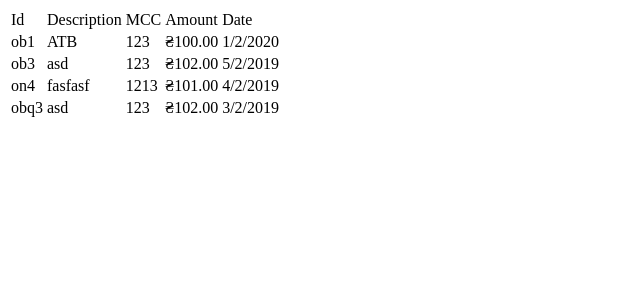
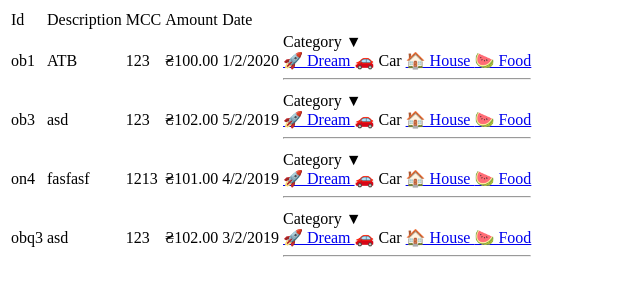
Before and after one commit to lungria/spendshelf-ui, a Vue app: page / in a window 1280 px wide. Shown: the top 300 px of the page, without its empty margins (0-640 px from the left). Built offline with nearby package versions, Linux system fonts and the light colour scheme.

Commit message:
add categoreis table

```diff
--- a/src/App.vue
+++ b/src/App.vue
@@ -2,6 +2,7 @@
   <Page v-slot:content>
     <TransactionList/>
   </Page>
+
 </template>
 
 <script lang="ts">
--- a/src/components/transactions/SendTransaction.vue
+++ b/src/components/transactions/SendTransaction.vue
@@ -1,5 +1,37 @@
 <template>
-  <td hidden>{{this.Data.ID}}</td>
+  <td>
+    <div class="dropdown" v-bind:class="{ 'is-active': mouseOverButton || mouseOverList }">
+      <div class="dropdown-trigger">
+        <div v-on:mouseover.stop="mouseOverButton = true" v-on:mouseleave.stop="mouseOverButton = false" aria-haspopup="true" aria-controls="dropdown-menu">
+          <span>Category ▼</span>
+          <span class="icon is-small">
+        <!--fontawesome required for the icon-->
+        <i class="fa fa-angle-down" aria-hidden="true"></i>
+      </span>
+        </div>
+      </div>
+      <div v-on:mouseover.stop="mouseOverList = true" v-on:mouseleave.stop="mouseOverList = false" class="dropdown-menu" id="dropdown-menu" role="menu">
+        <div class="dropdown-content">
+          <a href="#" class="dropdown-item">
+            🚀 Dream
+          </a>
+          <a class="dropdown-item">
+            🚗 Car
+          </a>
+          <a href="#" class="dropdown-item">
+            🏠 House
+          </a>
+          <a href="#" class="dropdown-item">
+            🍉 Food
+          </a>
+          <hr class="dropdown-divider">
+          <a href="#" class="dropdown-item">
+
+          </a>
+        </div>
+      </div>
+    </div>
+  </td>
 </template>
 
 <script lang="ts">
@@ -10,6 +42,8 @@ import { TransactionId } from '@/models/TransactionData'
 export default class SendTransaction extends Vue {
   @Prop()
   TransactionId?: TransactionId
+  mouseOverButton: boolean = false
+  mouseOverList: boolean = false
 }
 
 </script>
--- a/src/components/transactions/Transaction.vue
+++ b/src/components/transactions/Transaction.vue
@@ -5,14 +5,17 @@
     <td>{{this.Data.MCC}}</td>
     <td>₴{{this.FormattedAmount}}</td>
     <td>{{this.Data.DateTime.toLocaleDateString()}}</td>
+    <SendTransaction v-bind:transaction-id="this.Data.ID"/>
   </tr>
 </template>
 
 <script lang="ts">
 import { Component, Inject, Prop, Vue } from 'vue-property-decorator'
 import TransactionData from '@/models/TransactionData'
-
-@Component
+import SendTransaction from '@/components/transactions/SendTransaction.vue'
+@Component({
+  components: { SendTransaction }
+})
 export default class Transaction extends Vue {
   @Inject() readonly formatter!: Intl.NumberFormat
 
--- a/src/components/transactions/TransactionList.vue
+++ b/src/components/transactions/TransactionList.vue
@@ -7,6 +7,7 @@
       <td>MCC</td>
       <td>Amount</td>
       <td>Date</td>
+      <td/>
     </tr>
     </thead>
     <tbody>
```
